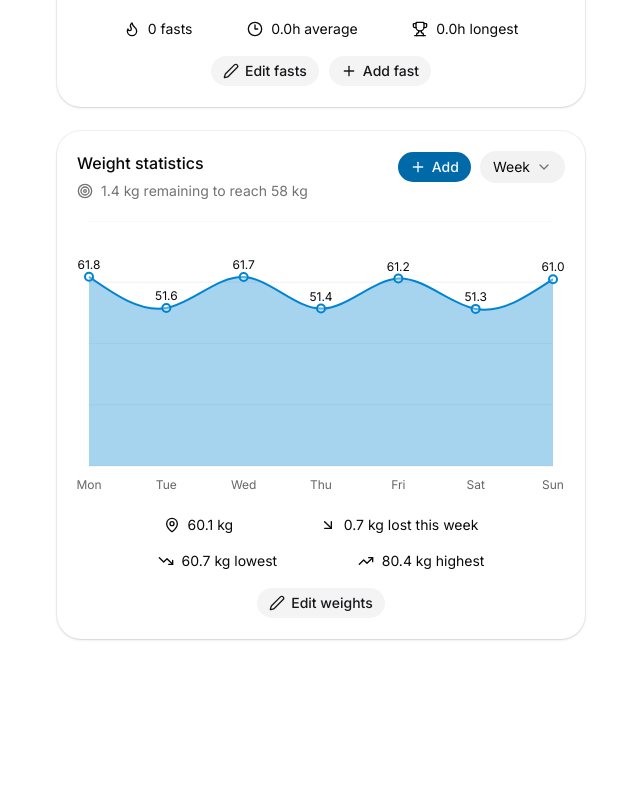
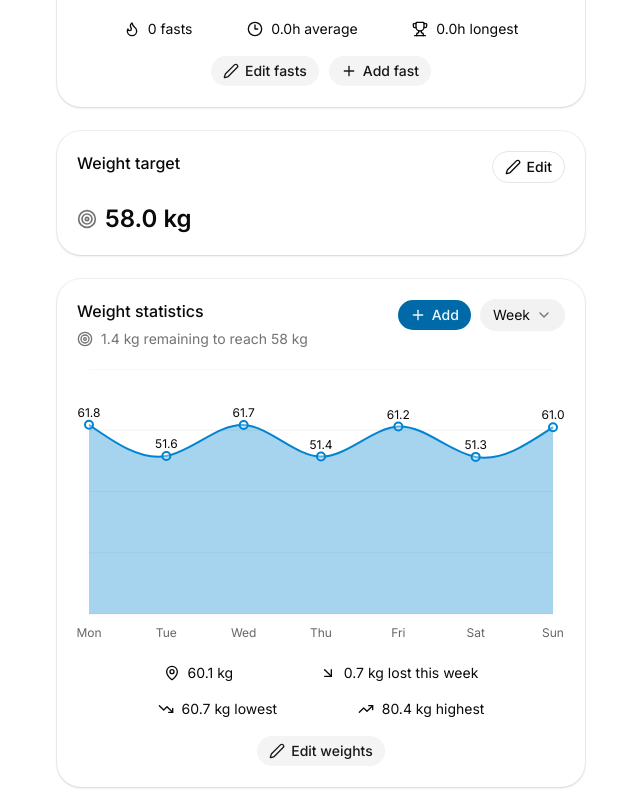
Before and after one commit to shravzzv/trinity, a Next.js app: page / in a window 1280 px wide. Shown: the part 740-1551 px from the top of the page, without its empty margins (319-959 px from the left). Before the commit the page ends 1403 px from the top, so only its background shows below. Built offline with nearby package versions, Linux system fonts and the light colour scheme.

Commit message:
feat: add target weight card UI

```diff
--- a/app/page.tsx
+++ b/app/page.tsx
@@ -6,6 +6,7 @@ import FastingTimer from '@/components/fasting-timer'
 import Header from '@/components/header'
 import FastingPlanCardSkeleton from '@/components/skeletons/fasting-plan-card-skeleton'
 import FastingTimerSkeleton from '@/components/skeletons/fasting-timer-skeleton'
+import TargetWeightCard from '@/components/target-weight-card'
 import WeightStatistics from '@/components/weight-statistics'
 import { useFasting } from '@/hooks/use-fasting'
 
@@ -52,6 +53,7 @@ export default function Page() {
         updateFast={updateFast}
       />
 
+      <TargetWeightCard />
       <WeightStatistics />
     </main>
   )
--- /dev/null
+++ b/components/target-weight-card.tsx
@@ -0,0 +1,29 @@
+'use client'
+
+import { Pen, Target } from 'lucide-react'
+import { Button } from './ui/button'
+import { Card, CardAction, CardContent, CardHeader, CardTitle } from './ui/card'
+
+export default function TargetWeightCard() {
+  return (
+    <Card>
+      <CardHeader>
+        <CardTitle>Weight target</CardTitle>
+
+        <CardAction>
+          <Button variant='outline'>
+            <Pen />
+            Edit
+          </Button>
+        </CardAction>
+      </CardHeader>
+
+      <CardContent>
+        <div className='flex items-center gap-2'>
+          <Target className='text-muted-foreground size-5 shrink-0' />
+          <p className='text-2xl font-semibold'>58.0 kg</p>
+        </div>
+      </CardContent>
+    </Card>
+  )
+}
```
